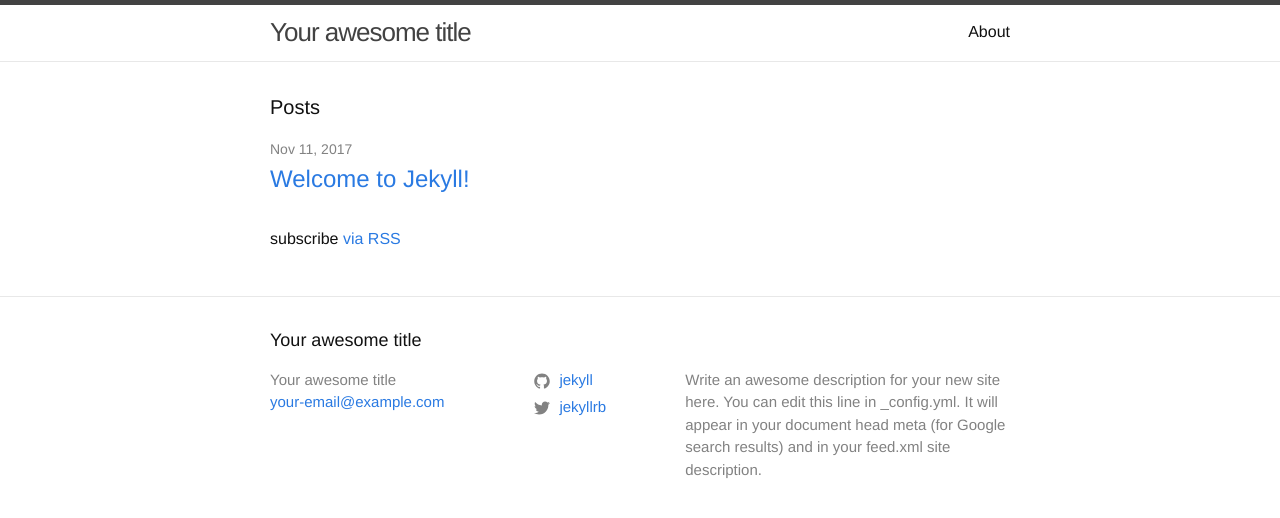
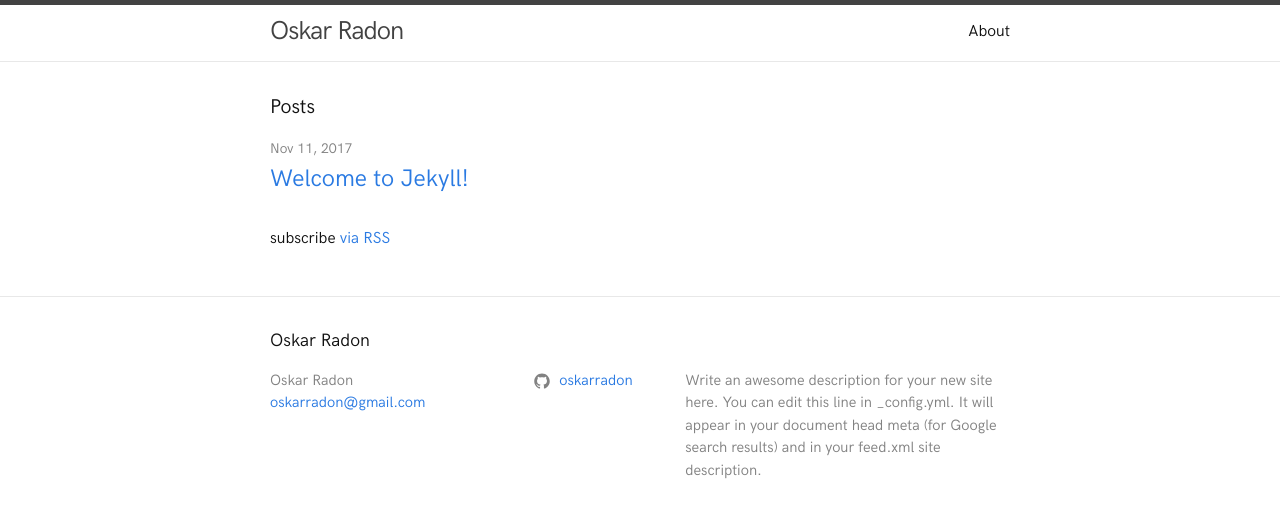
Before and after one commit to oskarradon/oskarradon.github.io-old, a Jekyll site: the page built from index.md, in a window 1280 px wide. Shown: the top 518 px of the page. Built offline with Jekyll 4.4.1, drawn with Linux system fonts in a browser that asks for light colours.

Commit message:
Use HK Grotesk

```diff
--- a/_config.yml
+++ b/_config.yml
@@ -13,22 +13,22 @@
 # you will see them accessed via {{ site.title }}, {{ site.email }}, and so on.
 # You can create any custom variable you would like, and they will be accessible
 # in the templates via {{ site.myvariable }}.
-title: Your awesome title
-email: your-email@example.com
+title: Oskar Radon
+email: oskarradon@gmail.com
 description: >- # this means to ignore newlines until "baseurl:"
   Write an awesome description for your new site here. You can edit this
   line in _config.yml. It will appear in your document head meta (for
   Google search results) and in your feed.xml site description.
 baseurl: "" # the subpath of your site, e.g. /blog
 url: "" # the base hostname & protocol for your site, e.g. http://example.com
-twitter_username: jekyllrb
-github_username:  jekyll
+twitter_username:
+github_username:  oskarradon
 
 # Build settings
 markdown: kramdown
-theme: minima
+theme:
 plugins:
-  - jekyll-feed
+
 
 # Exclude from processing.
 # The following items will not be processed, by default. Create a custom list
--- a/_sass/theme.scss
+++ b/_sass/theme.scss
@@ -1,8 +1,16 @@
 @charset "utf-8";
+
+// Font face declarations
+
+@font-face {
+  font-family: 'HK Grotesk';
+  src:  url('fonts/HKGrotesk-Regular.woff2') format('woff2'),
+        url('fonts/HKGrotesk-Regular.woff') format('woff');
+}
 
 // Define defaults for each variable.
 
-$base-font-family: "Helvetica Neue", Helvetica, Arial, sans-serif !default;
+$base-font-family: "HK Grotesk", "Helvetica Neue", Helvetica, Arial, sans-serif !default;
 $base-font-size:   16px !default;
 $base-font-weight: 400 !default;
 $small-font-size:  $base-font-size * 0.875 !default;
```
Also changed, not shown: assets/fonts/HKGrotesk-Regular.woff (added), assets/fonts/HKGrotesk-Regular.woff2 (added).
